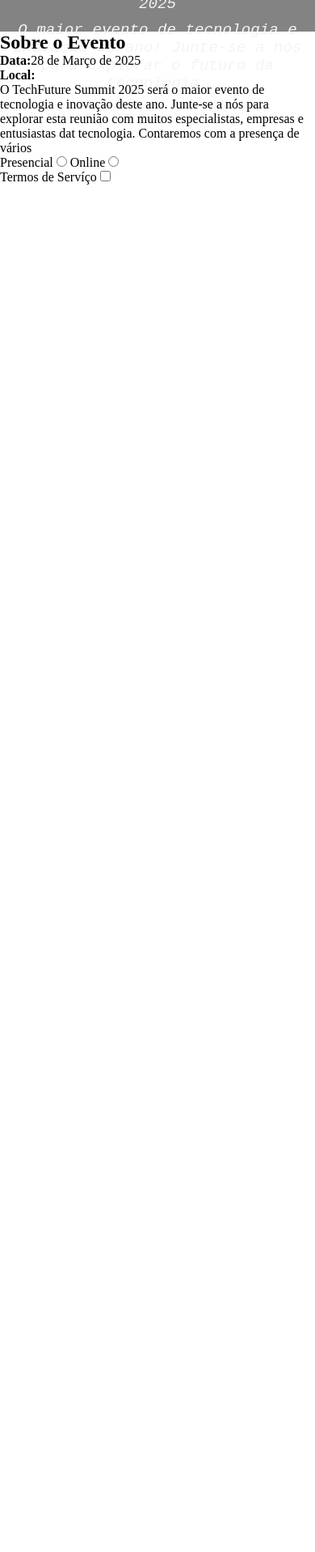
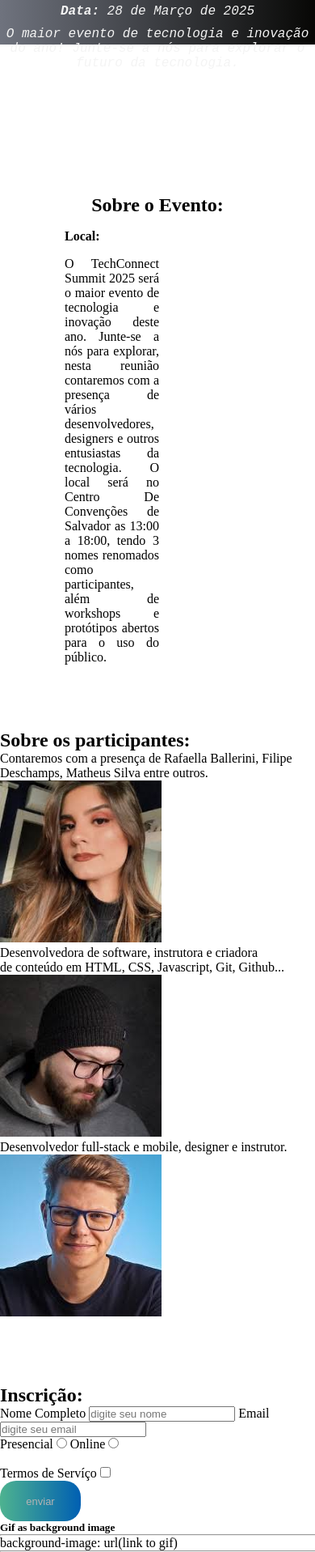
Before and after one commit to Kaiquey/TechConnect, a plain HTML site: page index.html in a window 390 px wide. Shown: the whole page at 81% size. Before the commit the page ends 844 px from the top, so only its background shows below. Drawn offline with Linux system fonts and the light colour scheme; a web font is replaced by a local one.

Commit message:
Add: Img and modal

```diff
--- a/css/style.css
+++ b/css/style.css
@@ -1,4 +1,11 @@
 @import url('https://fonts.googleapis.com/css2?family=Boldonse&family=Bytesized&family=Lato:wght@100&display=swap');
+body {
+    margin: 0;
+    background-size: cover;
+    height: 100vh;
+    padding:0;
+}
+
 *{
     margin: 0;
     padding: 0;
@@ -10,29 +17,124 @@ h1{
     text-align: center;
     color: white;
 }
+header{
+    height: 10rem;
+}
+/* NavBar */
 .nav-bar{
     display: flex;
     flex-direction: column;
     justify-content: center;
     align-items: center;
     width: 100%;
-    height: 10vw;
+    height: 14vw;
     text-align: center;
-    background-color: rgb(131, 131, 131);
+    background: linear-gradient(to left, #070705, #6f737e);
 }
 .nav-bar p{
     margin-top: 10px;
     text-align: center;
-    font-size: 1.2rem;
+    font-size: 1rem;
     font-family: monospace;
     font-style: italic;
     color: #f4f4f4;
     font-weight: 300;
 }
+.menu ul{
+    list-style: none;
+    display: flex;
+    gap: 20px;
+    padding: 0;
+    margin-top: 1rem;
+}
+.menu ul li{
+    display: inline;
+}
+.menu ul li a{
+    text-decoration: none;
+    color: white;
+    font-size: 1.2rem;
+    font-weight: bold;
+    border: 1px solid white;
+    transition: color 0.4s ease;
+}
+.menu ul li a:hover{
+    color: #ffcc00;
+    background: linear-gradient(to right, rgb(131, 131, 131), rgb(126, 73, 73));
+}
+.details-event{
+    display: flex;
+    flex-direction: column;
+
+    margin-top: 5rem;
+}
+.details-event h2{
+    text-align: center;
+}
+.details-event p{
+    margin-left: 5rem;
+    margin-top: 1em;
+}
+/* Finalização do Navbar */
+
+/* Main */
+main{
+    display: flex;
+    gap: 5em;
+    flex-direction: column;
+    align-items: center;
+}
+/* Fim do Main */
+
+/* Sessão de Eventos */
+#about{
+    width: 30%;
+    text-align: justify;
+}
+
+/* Fim da Sessão de Eventos */
+
+/* Sessão de Palestrantes */
+.participantes img{
+    height: 2rem;
+}
+img{
+    width: 200px;
+    height: 200px;
+}
+/* Fim Sessão de Palestrantes */
+
+/*Início das Inscrições */
+
 #textarea1{
-    display: none;
-    user-select: none;
+    visibility: hidden;
+    resize: none;
+    position: sticky;
 }
+.TermoDeServ{
+    display:inline-block
+
+}
+
 .TermoDeServ:hover > #textarea1{
-    display: block
+    visibility: visible;
 }
+#enviar{
+    filter: brightness(70%);
+    border: none;
+    background-color: rgb(27, 145, 255);
+    border-radius: 20px;
+    font-size: small;
+    color: white;
+    height: 50px;
+    width: 100px;
+    background: linear-gradient(to left, #0088ff, #6fffcd);
+    transition: 100ms ease-in-out;
+}
+#enviar:hover{
+    filter: brightness(100%);
+}
+#botão-center{
+    display: flex;
+
+}
--- a/index.html
+++ b/index.html
@@ -8,42 +8,85 @@
     <link rel="stylesheet" href="https://cdnjs.cloudflare.com/ajax/libs/font-awesome/6.7.2/css/all.min.css" integrity="sha512-Evv84Mr4kqVGRNSgIGL/F/aIDqQb7xQ2vcrdIwxfjThSH8CSR7PBEakCr51Ck+w+/U6swU2Im1vVX0SVk9ABhg==" crossorigin="anonymous" referrerpolicy="no-referrer" />
 </head>
 <body>
-
     <header>
         <div class="nav-bar">
-            <h1>TechFuture Summit</h1>
+            <h1>TechConnect Summit</h1>
             <p>Bem-vindo ao TechFuture Summit 2025</p>
+            <p id="date"><strong>Data:</strong> 28 de Março de 2025</p>
             <p>O maior evento de tecnologia e inovação do ano! Junte-se a nós para explorar o futuro da tecnologia.</p>
+            <nav class="menu">
+                <ul>
+                    <li><a href="#Sobre-Evento">Sobre Evento</a></li>
+                    <li><a href="#Participantes">Participantes</a></li>
+                    <li><a href="#Inscricao">Inscrição</a></li>
+                </ul>
+            </nav>
         </div>
     </header>
-        <section class="event">
+    <main>
+        <section class="evento" id="Sobre-Evento">
             <div class="details-event">
-                <h2>Sobre o Evento</h2>
-                <p><strong>Data:</strong>28 de Março de 2025</p>
+                <h2>Sobre o Evento:</h2>
                 <p><strong>Local:</strong></p>
-                <p>
-                    O TechFuture Summit 2025 será o maior evento de tecnologia e inovação deste ano.
-                    Junte-se a nós para explorar esta reunião com muitos especialistas, empresas e entusiastas dat tecnologia.
-                    Contaremos com a presença de vários
+                <p id="about">
+                    O TechConnect Summit 2025 será o maior evento de tecnologia e inovação deste ano.
+                     Junte-se a nós para explorar, nesta reunião contaremos com a presença de vários
+                      desenvolvedores, designers e outros entusiastas da tecnologia.
+                       O local será no Centro De Convenções de Salvador as 13:00 a 18:00, tendo 3 nomes renomados como participantes,
+                        além de workshops e protótipos abertos para o uso do público.
                 </p>
-
             </div>
-        </section>
-        <section>
-            <h2></h2>
-
-        </section>
-        <section></section>
+        </div>
+    </section>
+    <section>
+        <div class="participante" id="Participantes">
+            <h2>Sobre os participantes:</h2>
+            <p>
+                Contaremos com a presença de Rafaella Ballerini, Filipe Deschamps, Matheus Silva entre outros.
+            </p>
+            <div>
+            <img src="img/Rafaella.png" alt="Rafaella Ballerini">
+             <p>Desenvolvedora de software, instrutora e criadora<br> de conteúdo em HTML, CSS, Javascript, Git, Github...</p>
+            <img src="img/Mateus.png" alt="Mateus Silva">
+            <p>Desenvolvedor full-stack e mobile, designer e instrutor.</p>
+            <img src="img/Filipe.png" alt="Filipe Deschamps">
+        </div>
+    </section>
+    <section id="Inscricao">
+        <h2>Inscrição:</h2>
+        <form>
+        <label for="nome">Nome Completo</label>
+        <input id="nome" type="text" required placeholder="digite seu nome">
+        <label for="email">Email</label>
+        <input id="email" type="email" required placeholder="digite seu email">
         <div class="marcações">
             <label for="Presencial">Presencial</label>
-            <input id="Presencial"  name="tipo" type="radio">
+            <input id="Presencial"  name="tipo" type="radio" required>
             <label for="Online" >Online</label>
-            <input id="Online"   name="tipo" type="radio"> <br>
+            <input id="Online"   name="tipo" type="radio" required> <br>
             <div class="TermoDeServ">
-            <label for="termos">Termos de Servíço</label>
-            <input id="termos" type="checkbox">
-            <textarea name="" id="textarea1"></textarea>
-        </div>
-        </div>
+                <label for="termos" id=>Termos de Servíço
+                </label>
+                <input id="termos" type="checkbox" required>
+                <textarea  readonly name="" id="textarea1">Você aceita os termos de serviço </textarea>
+            </div> <br>
+            <span id="botão-center">
+            <input id="enviar" type="submit" value="enviar">
+            </span>
+        </form>
+    </section>
+    </div>
+</main>
+<div class="card mx-auto mt-5" style="width: 25rem;">
+    <div class="card-body">
+      <h5 class="card-title text-center">Gif as background image</h5>
+      <hr>
+     <span class="card-text text-info">
+        background-image: url(link to gif)
+     </span>
+     <hr>
+    </div>
+  </div>
+  </div>
 </body>
 </html>
```
Also changed, not shown: img/Filipe.png (added), img/Mateus.png (added), img/Rafaella.png (added).
